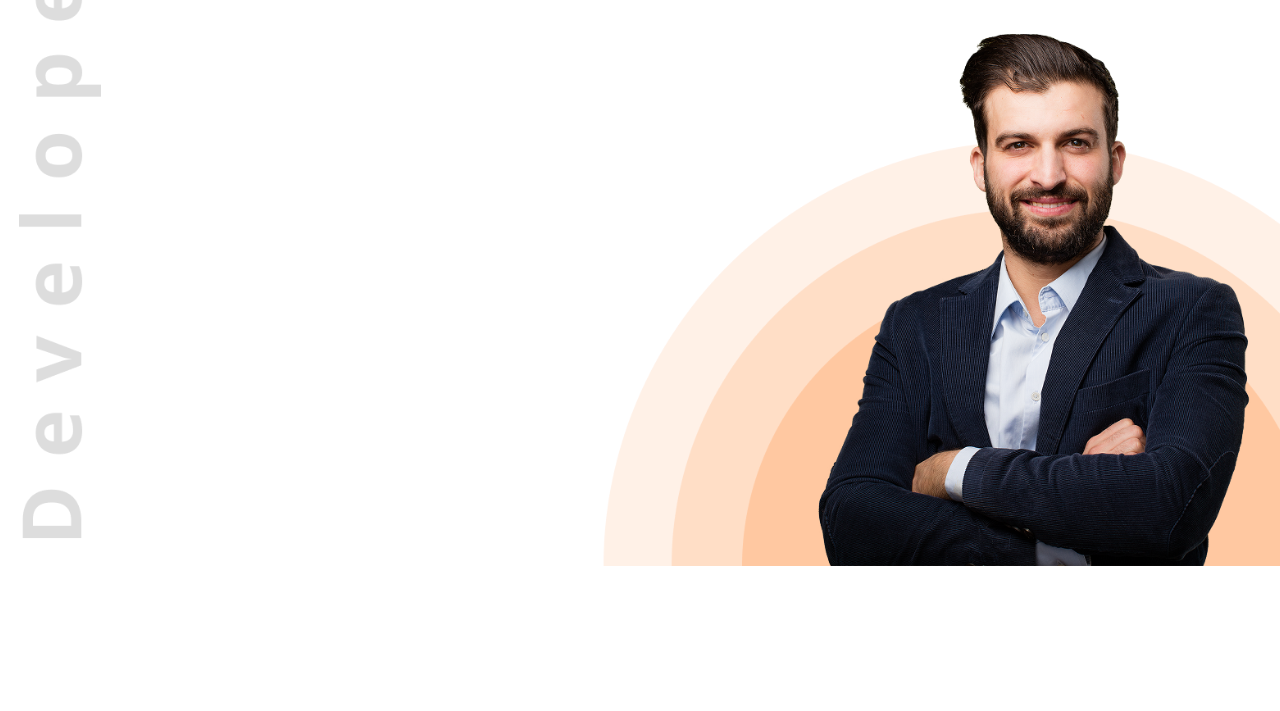
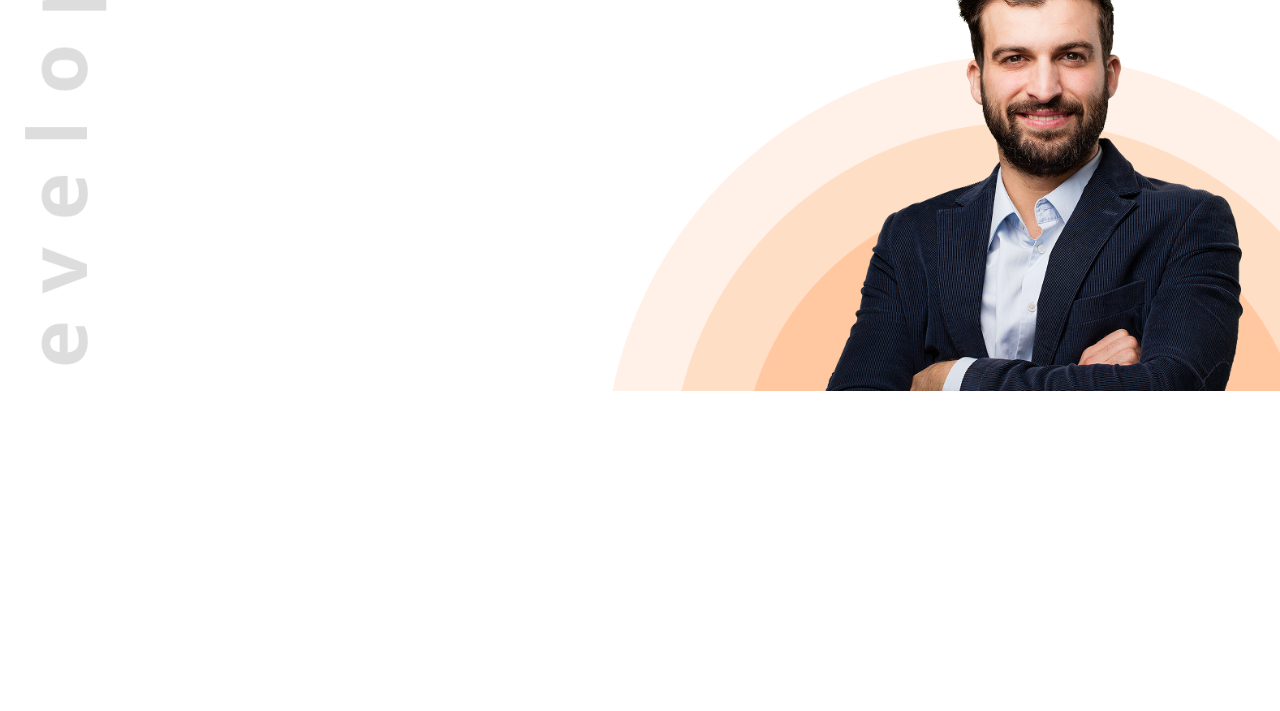
Before and after one commit to junayet-hossain-sabab/Figma-Banner-Project, a plain HTML site: page index.html in a window 1280 px wide. Shown: the part 89-800 px from the top of the page. Drawn offline with nearby package versions, Linux system fonts and the light colour scheme.

Commit message:
banner size adjusted

```diff
--- a/css/style.css
+++ b/css/style.css
@@ -57,7 +57,8 @@ background: url(../images/banner.png);
 background-position: center;
 background-repeat: no-repeat;
 background-size: cover;
-height: 655px;
+padding-top: 295px;
+padding-bottom: 185px;
 }
 
 
```
